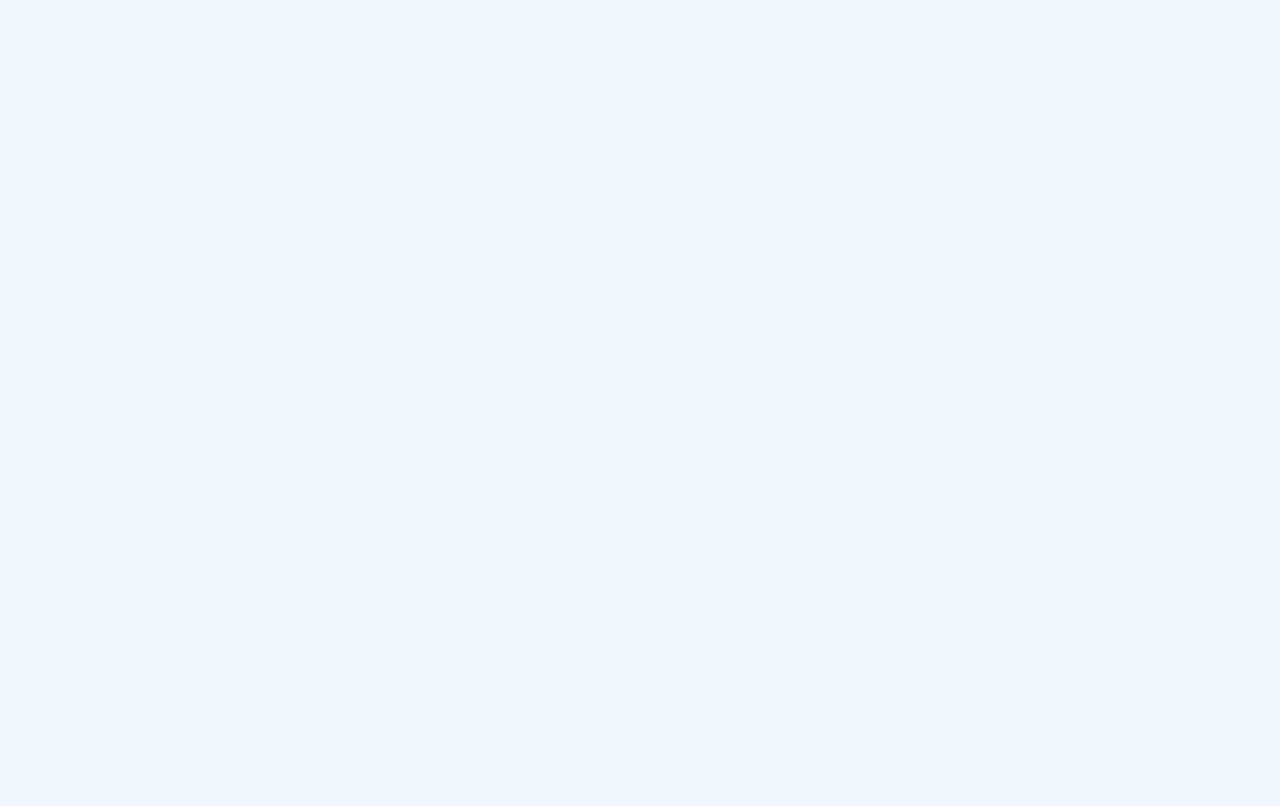
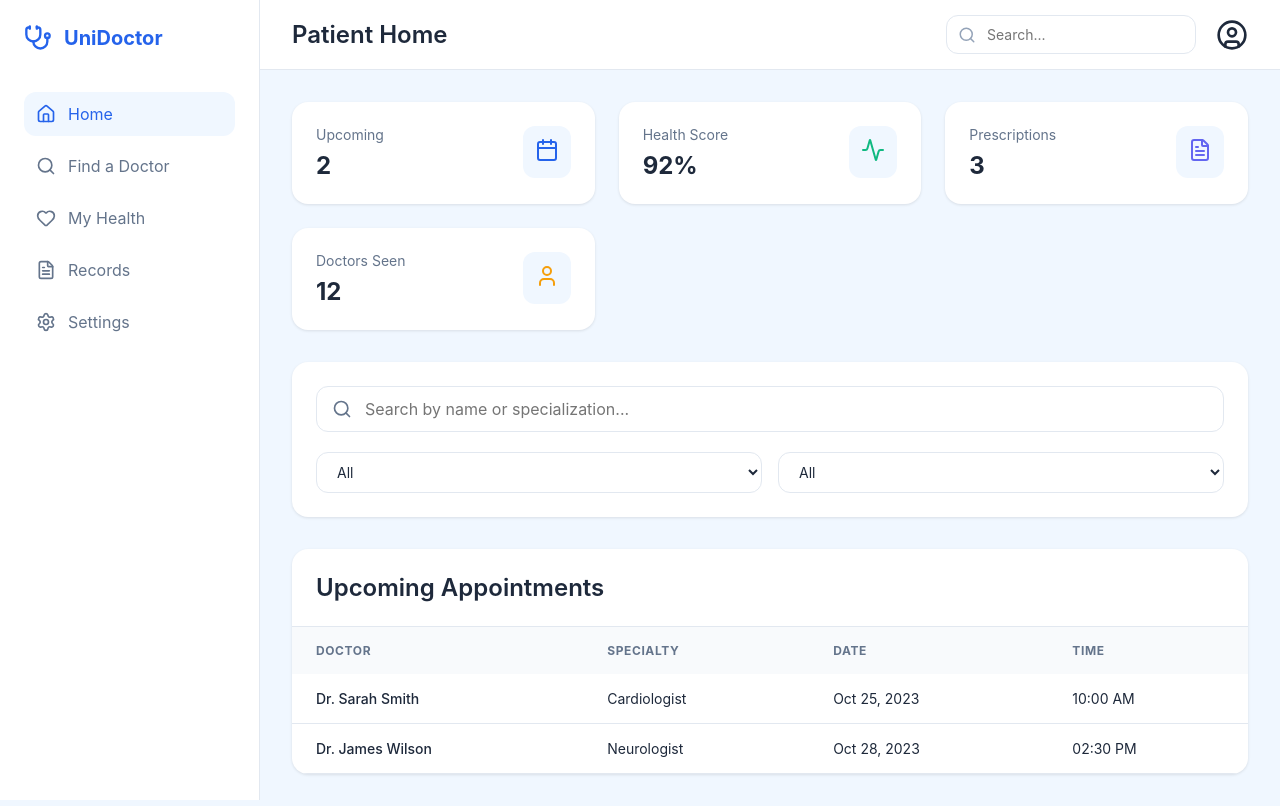
Before and after one commit to msabith7/unified-doctors-platform, a React (Vite) app: page /patient-dashboard in a window 1280 px wide. Before the commit this address had no page. Built offline with nearby package versions, Linux system fonts and the light colour scheme.

Commit message:
Doctor Search Page

```diff
--- a/src/App.tsx
+++ b/src/App.tsx
@@ -13,7 +13,7 @@ function App() {
         <Route path="/login" element={<Login />} />
         <Route path="/register" element={<Register />} />
         <Route path="/doctor-dashboard" element={<DoctorDashboard />} />
-        <Route path="/patient-home" element={<PatientDashboard />} />
+        <Route path="/patient-dashboard" element={<PatientDashboard />} />
         <Route path="/admin-dashboard" element={<AdminDashboard />} />
         {/* Redirect root to login for now */}
         <Route path="/" element={<Navigate to="/login" replace />} />
--- a/src/components/Header.tsx
+++ b/src/components/Header.tsx
@@ -1,11 +1,10 @@
-import React from 'react';
 import { Search, UserCircle } from 'lucide-react';
 
 interface HeaderProps {
     title: string;
 }
 
-const Header: React.FC<HeaderProps> = ({ title }) => (
+const Header = ({ title }: HeaderProps) => (
     <header className="header">
         <div className="header-title">
             <h1>{title}</h1>
--- a/src/components/Sidebar.tsx
+++ b/src/components/Sidebar.tsx
@@ -12,7 +12,7 @@ interface SidebarProps {
     onItemClick?: (id: string) => void;
 }
 
-const Sidebar: React.FC<SidebarProps> = ({ items, activeId, onItemClick }) => (
+const Sidebar = ({ items, activeId, onItemClick }: SidebarProps) => (
     <div className="sidebar">
         <div className="logo-section">
             <Stethoscope size={28} />
--- a/src/components/StatCard.tsx
+++ b/src/components/StatCard.tsx
@@ -7,7 +7,7 @@ interface StatCardProps {
     color: string;
 }
 
-const StatCard: React.FC<StatCardProps> = ({ label, value, icon: Icon, color }) => (
+const StatCard = ({ label, value, icon: Icon, color }: StatCardProps) => (
     <div className="stat-card">
         <div className="stat-info">
             <div className="label">{label}</div>
--- a/src/pages/Login.tsx
+++ b/src/pages/Login.tsx
@@ -16,7 +16,7 @@ const Login = () => {
         } else if (role === 'Admin') {
             navigate('/admin-dashboard');
         } else {
-            navigate('/patient-home');
+            navigate('/patient-dashboard');
         }
     };
 
--- a/src/pages/PatientDashboard.tsx
+++ b/src/pages/PatientDashboard.tsx
@@ -1,9 +1,14 @@
-import { Home, Search, Heart, FileText, Settings, Calendar, User, Activity } from 'lucide-react';
+import { Home, Search, Heart, FileText, Settings, Calendar, User, Activity, MapPin, Clock } from 'lucide-react';
+import { useState } from 'react';
 import Sidebar from '../components/Sidebar';
 import Header from '../components/Header';
 import StatCard from '../components/StatCard';
 
 const PatientDashboard = () => {
+    const [searchQuery, setSearchQuery] = useState('');
+    const [specialization, setSpecialization] = useState('All');
+    const [hospital, setHospital] = useState('All');
+
     const sidebarItems = [
         { icon: Home, label: 'Home', id: 'home' },
         { icon: Search, label: 'Find a Doctor', id: 'find' },
@@ -16,6 +21,28 @@ const PatientDashboard = () => {
         { id: 1, doctor: "Dr. Sarah Smith", specialty: "Cardiologist", date: "Oct 25, 2023", time: "10:00 AM" },
         { id: 2, doctor: "Dr. James Wilson", specialty: "Neurologist", date: "Oct 28, 2023", time: "02:30 PM" },
     ];
+
+    const doctors = [
+        { id: 1, name: "Dr. Sarah Smith", specialty: "Cardiologist", hospital: "City General Hospital", status: "Online", available: true },
+        { id: 2, name: "Dr. James Wilson", specialty: "Neurologist", hospital: "Central Medical Center", status: "Offline", available: false },
+        { id: 3, name: "Dr. Elena Rodriguez", specialty: "Pediatrician", hospital: "Children's Hospital", status: "Online", available: true },
+        { id: 4, name: "Dr. David Chen", specialty: "Dermatologist", hospital: "Skin Care Institute", status: "Online", available: true },
+        { id: 5, name: "Dr. Michael Brown", specialty: "Orthopedic", hospital: "City General Hospital", status: "Offline", available: true },
+        { id: 6, name: "Dr. Lisa Wong", specialty: "Cardiologist", hospital: "Heart Health Plaza", status: "Online", available: false },
+    ];
+
+    const filteredDoctors = doctors.filter(doc => {
+        const matchesQuery = doc.name.toLowerCase().includes(searchQuery.toLowerCase()) ||
+            doc.specialty.toLowerCase().includes(searchQuery.toLowerCase());
+        const matchesSpecialty = specialization === 'All' || doc.specialty === specialization;
+        const matchesHospital = hospital === 'All' || doc.hospital === hospital;
+        return matchesQuery && matchesSpecialty && matchesHospital;
+    });
+
+    const specializations = ['All', ...new Set(doctors.map(d => d.specialty))];
+    const hospitals = ['All', ...new Set(doctors.map(d => d.hospital))];
+
+    const isSearching = searchQuery !== '' || specialization !== 'All' || hospital !== 'All';
 
     return (
         <div className="app-container">
@@ -30,6 +57,74 @@ const PatientDashboard = () => {
                         <StatCard label="Doctors Seen" value="12" icon={User} color="#f59e0b" />
                     </div>
 
+                    <div className="search-container">
+                        <div className="search-bar-row">
+                            <div className="search-input-wrapper">
+                                <Search className="search-icon" size={20} />
+                                <input
+                                    type="text"
+                                    placeholder="Search by name or specialization..."
+                                    value={searchQuery}
+                                    onChange={(e) => setSearchQuery(e.target.value)}
+                                />
+                            </div>
+                        </div>
+                        <div className="filters-row">
+                            <div className="filter-group">
+                                <select value={specialization} onChange={(e) => setSpecialization(e.target.value)}>
+                                    {specializations.map(s => <option key={s} value={s}>{s}</option>)}
+                                </select>
+                            </div>
+                            <div className="filter-group">
+                                <select value={hospital} onChange={(e) => setHospital(e.target.value)}>
+                                    {hospitals.map(h => <option key={h} value={h}>{h}</option>)}
+                                </select>
+                            </div>
+                        </div>
+                    </div>
+
+                    {isSearching ? (
+                        <div className="search-results">
+                            <h2 className="card-title" style={{ marginBottom: '24px' }}>
+                                Found {filteredDoctors.length} Doctors
+                            </h2>
+                            <div className="doctor-results-grid">
+                                {filteredDoctors.map(doc => (
+                                    <div key={doc.id} className="doctor-card">
+                                        <div className="doctor-card-info">
+                                            <div className="doctor-main-info">
+                                                <h3>{doc.name}</h3>
+                                                <div className="live-badge-row" style={{ marginTop: '4px' }}>
+                                                    <span className={`live-badge ${doc.status.toLowerCase()}`}>
+                                                        <span className={`live-dot ${doc.status.toLowerCase()}`}></span>
+                                                        {doc.status}
+                                                    </span>
+                                                </div>
+                                            </div>
+                                            <div className="doctor-specialty-badge">
+                                                <span style={{ fontSize: '0.75rem', padding: '4px 8px', background: 'var(--bg-blue)', borderRadius: '4px', color: 'var(--primary-blue)', fontWeight: '600' }}>
+                                                    {doc.specialty}
+                                                </span>
+                                            </div>
+                                        </div>
+                                        <div className="doctor-meta">
+                                            <div className="meta-item">
+                                                <MapPin size={16} />
+                                                {doc.hospital}
+                                            </div>
+                                            <div className="meta-item">
+                                                <Clock size={16} />
+                                                Available Today
+                                            </div>
+                                        </div>
+                                        <button className="book-btn" disabled={!doc.available}>
+                                            {doc.available ? 'Book Appointment' : 'Not Available Today'}
+                                        </button>
+                                    </div>
+                                ))}
+                            </div>
+                        </div>
+                    ) : (
                         <div className="table-card">
                             <div className="card-header">
                                 <h2 className="card-title">Upcoming Appointments</h2>
@@ -55,6 +150,7 @@ const PatientDashboard = () => {
                                 </tbody>
                             </table>
                         </div>
+                    )}
                 </main>
             </div>
         </div>
--- a/src/pages/Register.tsx
+++ b/src/pages/Register.tsx
@@ -8,7 +8,7 @@ const Register = () => {
 
     const handleRegister = (e: React.FormEvent) => {
         e.preventDefault();
-        navigate('/dashboard');
+        navigate('/login');
     };
 
     return (
```
Lines whose indentation alone changed are shown as unchanged.
